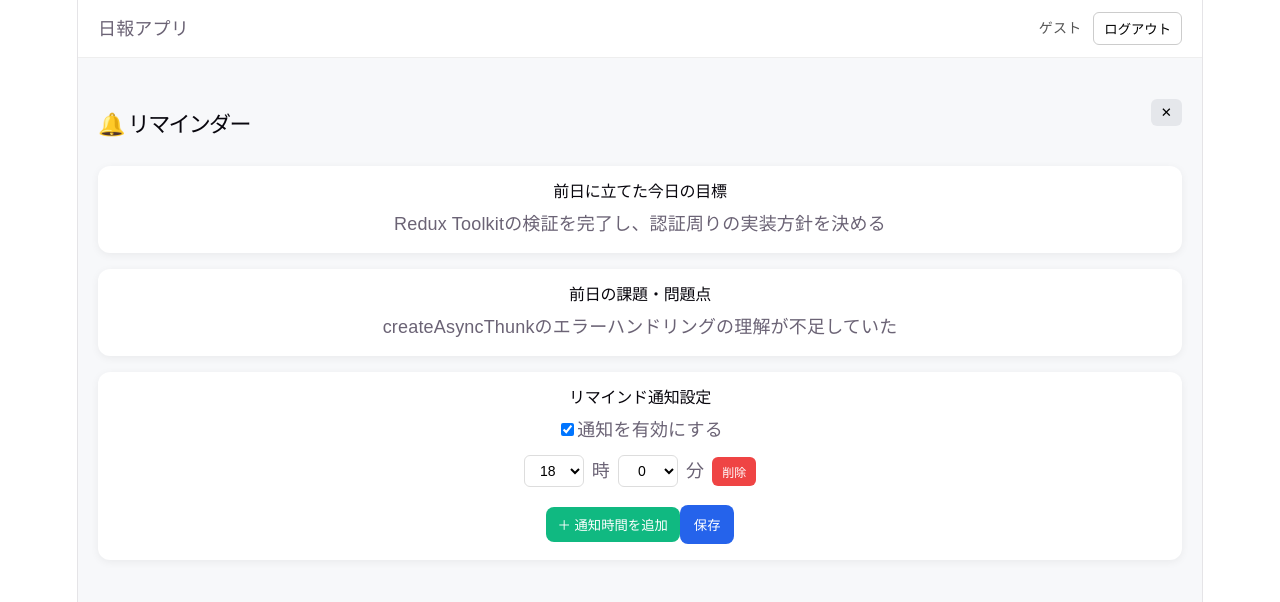
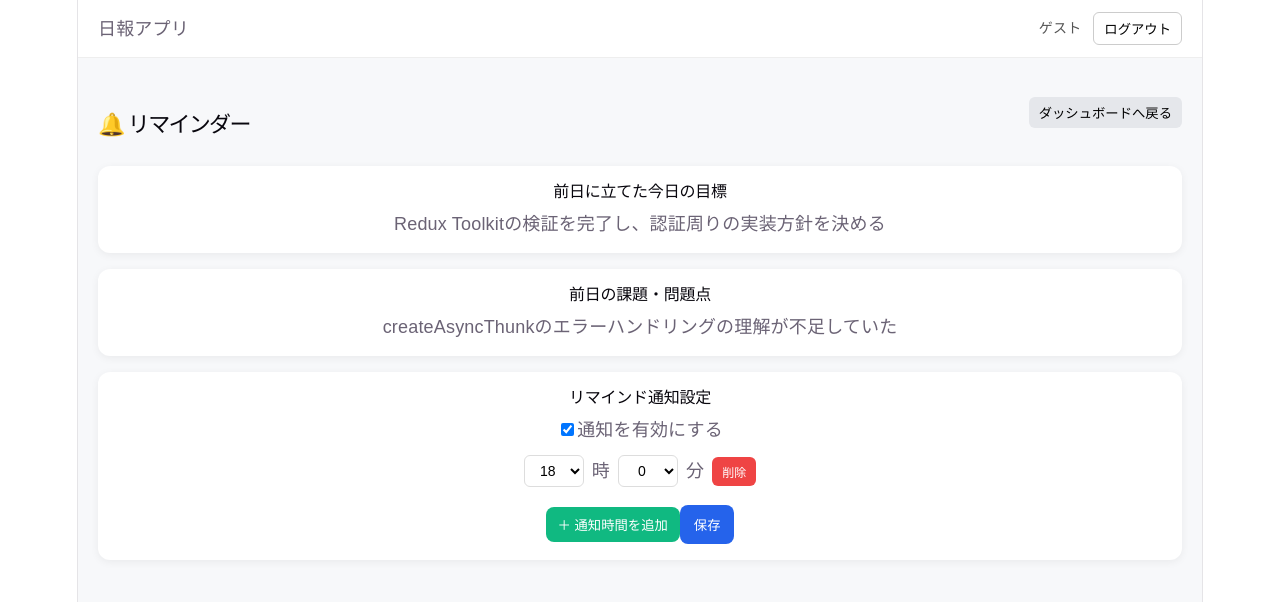
Before and after one commit to tokoMatsubara/Nippo_group7, a React app in the folder frontend/: page /remind in a window 1280 px wide. Shown: the top 602 px of the page. Built offline with nearby package versions, Linux system fonts and the light colour scheme; the HTML template or start-up script is replaced by a standard one.

Commit message:
「×」ボタンを「ダッシュボードへ戻る」ボタンに変更しました

```diff
--- a/frontend/src/pages/Remind.jsx
+++ b/frontend/src/pages/Remind.jsx
@@ -62,7 +62,7 @@ function Remind() {
         <h1 className="remindTitle">🔔 リマインダー</h1>
 
         <button className="closeBtn" onClick={handleClose}>
-          ✕
+          ダッシュボードへ戻る
         </button>
       </div>
 
```
